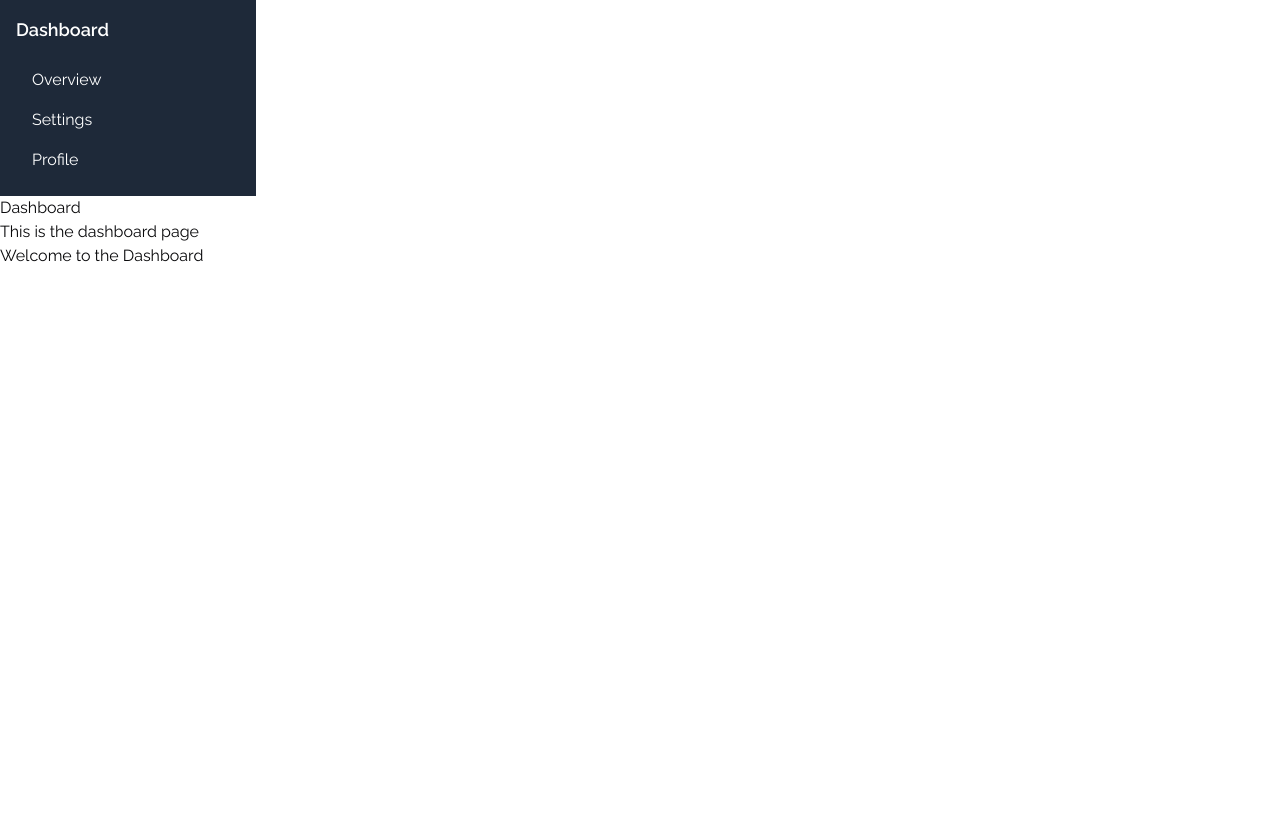
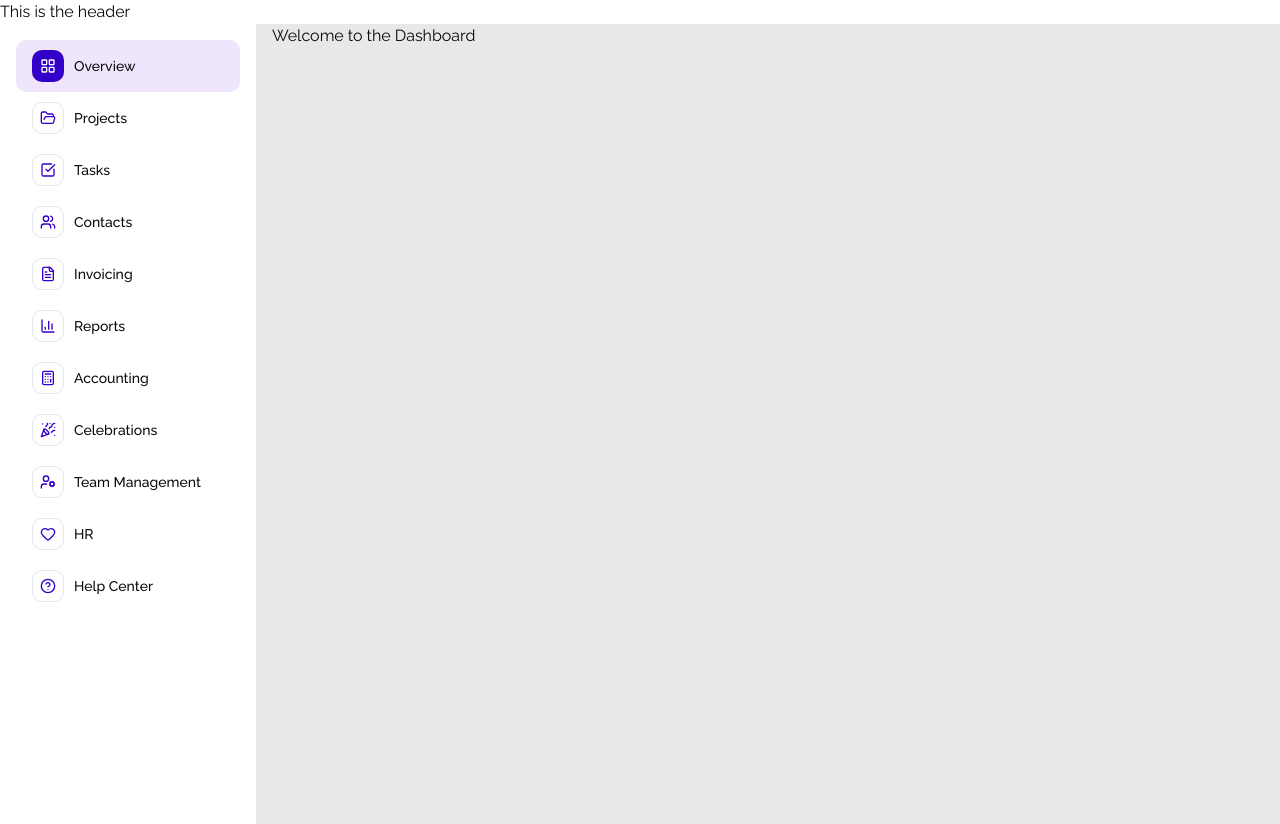
Before and after one commit to eoamusan/stride-frontend, a React (Vite) app: page /dashboard in a window 1280 px wide. Before the commit the page ends 800 px from the top, so only its background shows below. Built offline with nearby package versions, Linux system fonts and the light colour scheme.

Commit message:
feat: create sidebar

```diff
--- /dev/null
+++ b/src/components/navigations/dashboard-header.jsx
@@ -0,0 +1,8 @@
+export default function DashboardHeader() {
+  return (
+    <header>
+      <h1>Dashboard</h1>
+      <p>This is the dashboard page</p>
+    </header>
+  );
+}
--- a/src/components/navigations/dashboard-sidebar.jsx
+++ b/src/components/navigations/dashboard-sidebar.jsx
@@ -1,30 +1,111 @@
-import { Link } from "react-router";
+import { useState } from 'react';
+import { useLocation, useNavigate } from 'react-router';
+import { ArrowLeftIcon } from 'lucide-react';
+import { sidebarItems } from '../../constants/sidebar';
 
 export default function Sidebar() {
+  const [currentView, setCurrentView] = useState('main');
+  const [activeParent, setActiveParent] = useState(null);
+  const location = useLocation();
+  const navigate = useNavigate();
+
+  const handleItemClick = (item) => {
+    if (item.children && item.children.length > 0) {
+      setCurrentView('children');
+      setActiveParent(item);
+    } else {
+      navigate(item.link);
+    }
+  };
+
+  const handleChildItemClick = (item) => {
+    navigate(item.link);
+  };
+
+  const handleBackClick = () => {
+    setCurrentView('main');
+    setActiveParent(null);
+  };
+
+  const renderMainView = () => (
+    <nav className="">
+      <ul className="">
+        {sidebarItems.map((item, index) => {
+          const IconComponent = item.icon;
+          const hasChildren = item.children && item.children.length > 0;
+          const isActive = location.pathname === item.link;
+
           return (
-        <aside className="w-64 bg-gray-800 text-white">
-            <div className="p-4">
-                <h2 className="text-lg font-semibold">Dashboard</h2>
-                <nav className="mt-4">
-                    <ul>
-                        <li>
-                            <Link to="/dashboard" className="block py-2 px-4 hover:bg-gray-700">
-                                Overview
-                            </Link>
+            <li key={index}>
+              <button
+                onClick={() => handleItemClick(item)}
+                className={`flex w-full max-w-64 cursor-pointer items-center gap-2.5 rounded-lg ${isActive ? 'bg-[#EFE6FD]' : 'bg-white hover:bg-[#EFE6FD]/40'} px-4 py-2.5`}
+              >
+                <span
+                  className={`flex h-8 w-8 items-center justify-center rounded-lg transition-colors duration-200 ${
+                    isActive ? 'bg-primary' : 'border border-gray-200 bg-white'
+                  }`}
+                >
+                  <IconComponent
+                    className={`h-4 w-4 ${isActive ? 'text-white' : 'text-primary'}`}
+                  />
+                </span>
+                <span className="text-sm font-medium">{item.title}</span>
+              </button>
             </li>
-                        <li>
-                            <Link to="/dashboard/settings" className="block py-2 px-4 hover:bg-gray-700">
-                                Settings
-                            </Link>
-                        </li>
-                        <li>
-                            <Link to="/dashboard/profile" className="block py-2 px-4 hover:bg-gray-700">
-                                Profile
-                            </Link>
-                        </li>
+          );
+        })}
       </ul>
     </nav>
+  );
+
+  const renderChildrenView = () => (
+    <nav className="">
+      <div className="mb-4 flex items-center">
+        <button
+          onClick={handleBackClick}
+          className="flex items-center gap-2 px-4 py-2 text-gray-600 transition-colors duration-200 hover:text-gray-800"
+        >
+          <ArrowLeftIcon size={24} />
+        </button>
+        <h2 className="text-lg font-semibold text-gray-800">
+          {activeParent?.title}
+        </h2>
       </div>
+      <ul className="">
+        {activeParent?.children.map((item, index) => {
+          const IconComponent = item.icon;
+          const isActive = location.pathname === item.link;
+
+          return (
+            <li key={index}>
+              <button
+                onClick={() => handleChildItemClick(item)}
+                className={`flex w-full max-w-64 flex-1 cursor-pointer items-center gap-2.5 rounded-lg ${isActive ? 'bg-[#EFE6FD]' : 'bg-white hover:bg-[#EFE6FD]/40'} px-4 py-2.5`}
+              >
+                <span
+                  className={`flex h-8 w-8 items-center justify-center rounded-lg transition-colors duration-200 ${
+                    isActive ? 'bg-primary' : 'border border-gray-200 bg-white'
+                  }`}
+                >
+                  <IconComponent
+                    className={`h-4 w-4 ${isActive ? 'text-white' : 'text-primary'}`}
+                  />
+                </span>
+                <span className="text-left text-sm font-medium">
+                  {item.title}
+                </span>
+              </button>
+            </li>
+          );
+        })}
+      </ul>
+    </nav>
+  );
+
+  return (
+    <aside className="flex h-screen overflow-y-auto w-fit min-w-64 flex-col border-gray-200 bg-white p-4">
+      {currentView === 'main' ? renderMainView() : renderChildrenView()}
     </aside>
   );
 }
--- a/src/constants/sidebar.js
+++ b/src/constants/sidebar.js
@@ -1,7 +1,175 @@
+import {
+  LayoutGrid,
+  FolderOpen,
+  CheckSquare,
+  Users,
+  FileText,
+  BarChart3,
+  Calculator,
+  PartyPopper,
+  UserCog,
+  Heart,
+  HelpCircle,
+  DollarSign,
+  BookOpen,
+  TrendingUp,
+  Building,
+  Package,
+  Target,
+  Coins,
+  Receipt,
+  Banknote,
+  CreditCard,
+  FileSpreadsheet,
+  UserCheck,
+  Download,
+} from 'lucide-react';
+
+const accountingItems = [
+  {
+    title: 'Account Overview',
+    icon: LayoutGrid,
+    link: '/account/dashboard',
+  },
+  {
+    title: 'Bookkeeping & General Ledger',
+    icon: BookOpen,
+    link: '/account/bookkeeping',
+  },
+  {
+    title: 'Financial Reports',
+    icon: FileText,
+    link: '/account/reports',
+  },
+  {
+    title: 'Accounts Receivable (A/R)',
+    icon: FileSpreadsheet,
+    link: '/account/accounts-receivable',
+  },
+  {
+    title: 'Accounts Payable (A/P)',
+    icon: CreditCard,
+    link: '/account/accounts-payable',
+  },
+  {
+    title: 'Inventory Management',
+    icon: Package,
+    link: '/account/inventory',
+  },
+  {
+    title: 'Budgeting & Forecasting',
+    icon: Target,
+    link: '/account/budgeting',
+  },
+  {
+    title: 'Asset & Depreciation Management',
+    icon: Building,
+    link: '/account/asset-depreciation',
+  },
+  {
+    title: 'Sales & Income',
+    icon: DollarSign,
+    link: '/account/sales-income',
+  },
+  {
+    title: 'Tax Management',
+    icon: FileText,
+    link: '/account/tax',
+  },
+  {
+    title: 'Banking & Reconciliation',
+    icon: Banknote,
+    link: '/account/banking-reconciliation',
+  },
+  {
+    title: 'Remunerations',
+    icon: Coins,
+    link: '/account/remunerations',
+  },
+  {
+    title: 'Invoices & Receipts',
+    icon: Receipt,
+    link: '/account/invoices-receipts',
+  },
+  {
+    title: 'Multi-User Permissions',
+    icon: UserCheck,
+    link: '/account/multi-user-permissions',
+  },
+  {
+    title: 'Data Export & Audit Trail',
+    icon: Download,
+    link: '/account/data-export-audit-trail',
+  },
+];
 
 const sidebarItems = [
-    {
-        title: "Overview",
+  {
+    title: 'Overview',
+    icon: LayoutGrid,
+    link: '/dashboard',
+    children: [],
+  },
+  {
+    title: 'Projects',
+    icon: FolderOpen,
+    link: '/dashboard/projects',
+    children: [],
+  },
+  {
+    title: 'Tasks',
+    icon: CheckSquare,
+    link: '/dashboard/tasks',
+    children: [],
+  },
+  {
+    title: 'Contacts',
+    icon: Users,
+    link: '/dashboard/contacts',
+    children: [],
+  },
+  {
+    title: 'Invoicing',
+    icon: FileText,
+    link: '/dashboard/invoicing',
+    children: [],
+  },
+  {
+    title: 'Reports',
+    icon: BarChart3,
+    link: '/dashboard/reports',
+    children: [],
+  },
+  {
+    title: 'Accounting',
+    icon: Calculator,
+    link: '/dashboard/accounting',
+    children: accountingItems,
+  },
+  {
+    title: 'Celebrations',
+    icon: PartyPopper,
+    link: '/dashboard/celebrations',
+    children: [],
+  },
+  {
+    title: 'Team Management',
+    icon: UserCog,
+    link: '/dashboard/team-management',
+    children: [],
+  },
+  {
+    title: 'HR',
+    icon: Heart,
+    link: '/dashboard/hr',
+    children: [],
+  },
+  {
+    title: 'Help Center',
+    icon: HelpCircle,
+    link: '/dashboard/help-center',
+    children: [],
+  },
+];
 
-    }
-]
+export { sidebarItems };
--- a/src/pages/dashboard/layout.jsx
+++ b/src/pages/dashboard/layout.jsx
@@ -4,12 +4,11 @@ import { Outlet } from 'react-router';
 export default function DashboardLayout() {
   return (
     <div>
-      <Sidebar />
-      <header>
-        <h1>Dashboard</h1>
-        <p>This is the dashboard page</p>
-      </header>
-      <Outlet />
+      <header>This is the header</header>
+      <div className="flex gap-4 bg-[#E8E8E8]">
+        <Sidebar />
+        <Outlet />
+      </div>
     </div>
   );
 }
```
Lines whose indentation alone changed are shown as unchanged.
